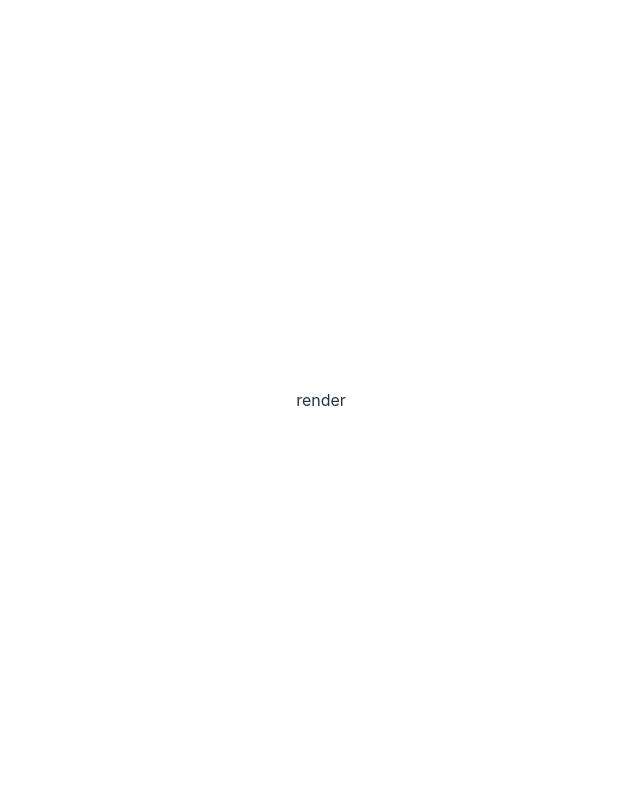
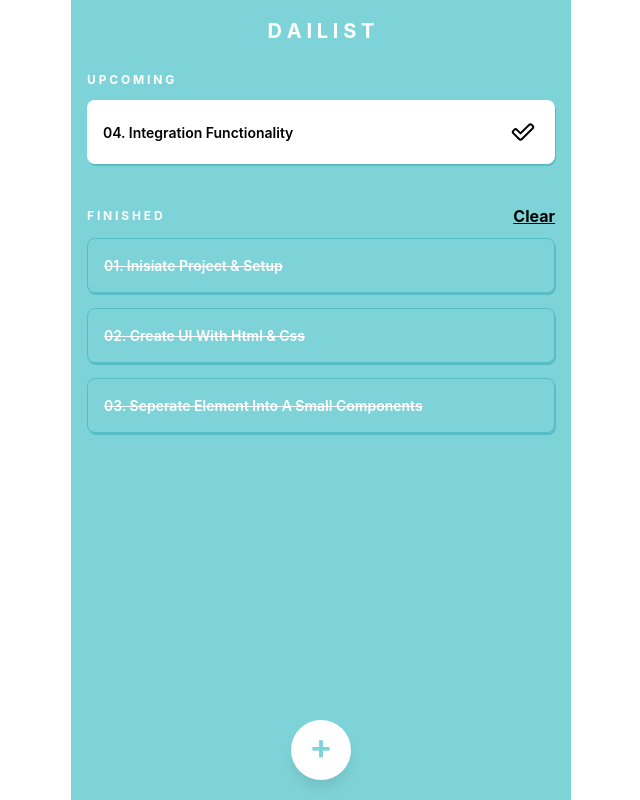
Before and after one commit to ismalzikri/Dailist, a React (Vite) app: page / in a window 1280 px wide. Shown: the whole page, without its empty margins (319-959 px from the left). Built offline with nearby package versions, Linux system fonts and the light colour scheme.

Commit message:
upda-all

```diff
--- a/src/App.css
+++ b/src/App.css
@@ -1,6 +1,68 @@
 #root {
-  max-width: 1280px;
-  margin: 0 auto;
-  padding: 2rem;
+  width: 100%;
+  max-width: 500px;
+  min-height: 100vh;
+  margin: 0px auto;
+  background: #7ed3d9;
+}
+
+.wrapper {
+  padding: 16px;
+  position: relative;
+}
+
+.wrapper__title {
+  font-size: 20px;
+  color: white;
+  text-transform: uppercase;
   text-align: center;
 }
+
+/*  wrapper upcoming start */
+
+.wrapper__upcoming {
+  width: 100%;
+  margin-top: 20px;
+  margin-bottom: 40px;
+}
+
+.wrapper__upcoming__title {
+  color: white;
+  font-weight: bold;
+  font-size: 12px;
+  text-transform: uppercase;
+}
+
+/*  wrapper upcoming end */
+
+
+
+/*  wrapper finished start */
+.wrapper__finished {
+  width: 100%;
+  margin-top: 20px;
+  margin-bottom: 20px;
+}
+
+.wrapper__finished__top {
+  display: flex;
+  justify-content: space-between;
+  align-items: center;
+}
+
+.wrapper__finished__top__title {
+  color: white;
+  font-weight: bold;
+  font-size: 12px;
+  text-transform: uppercase;
+}
+
+.wrapper__finished__top__clear {
+  font-size: 16px;
+  text-decoration: underline;
+  font-weight: bold;
+  cursor: pointer;
+  user-select: none;
+}
+
+/*  wrapper finished end */
--- a/src/App.tsx
+++ b/src/App.tsx
@@ -1,11 +1,45 @@
-import './App.css'
+import { useState } from "react";
+import { Card, Button, Modal } from "./components";
+import "./App.css";
 
 function App() {
+  const [isModalOpen, setIsModalOpen] = useState(false);
+
+  const handleModalToggle = () => {
+    setIsModalOpen(!isModalOpen);
+  };
+
   return (
     <div className="App">
-      render
+      <div className="wrapper">
+        <h1 className="wrapper__title">D a i l i s t</h1>
+        <div className="wrapper__upcoming">
+          <span className="wrapper__upcoming__title">u p c o m i n g</span>
+          <Card />
+        </div>
+        <div className="wrapper__finished">
+          <div className="wrapper__finished__top">
+            <span className="wrapper__finished__top__title">
+              f i n i s h e d
+            </span>
+            <span className="wrapper__finished__top__clear">Clear</span>
+          </div>
+          <div className="wrapper__finished__item">
+            <span>01. inisiate project & setup</span>
+          </div>
+          <div className="wrapper__finished__item">
+            <span>02. create UI with html & css</span>
+          </div>
+          <div className="wrapper__finished__item">
+            <span>03. Seperate element into a small components</span>
+          </div>
+        </div>
+        <Button onOpenModal={handleModalToggle} />
+
+        {isModalOpen && <Modal onClose={handleModalToggle} />}
+      </div>
     </div>
-  )
+  );
 }
 
-export default App
+export default App;
--- /dev/null
+++ b/src/components/Button/Button.css
@@ -0,0 +1,26 @@
+/* wrapper bottom navigation start  */
+
+.wrapper__bottom-navigation {
+  position: fixed;
+  bottom: 20px;
+  left: 0;
+  right: 0;
+  width: 60px;
+  height: 60px;
+  margin: auto;
+  display: flex;
+  cursor: pointer;
+  justify-content: center;
+  border-radius: 50%;
+  background-color: white;
+  box-shadow: 0px 10px 15px -3px rgba(0, 0, 0, 0.1);
+}
+
+.wrapper__bottom-navigation__icon {
+  color: #7ed3d9;
+  font-weight: 600;
+  font-size: 35px;
+  user-select: none;
+}
+
+/* end wrapper bottom navigation */
--- /dev/null
+++ b/src/components/Button/Button.tsx
@@ -0,0 +1,13 @@
+import "./Button.css";
+
+type ButtonProps = {
+  onOpenModal: () => void;
+};
+
+export function Button({ onOpenModal }: ButtonProps) {
+  return (
+    <div className="wrapper__bottom-navigation" onClick={onOpenModal}>
+      <span className="wrapper__bottom-navigation__icon">+</span>
+    </div>
+  );
+}
--- /dev/null
+++ b/src/components/Card/Card.css
@@ -0,0 +1,36 @@
+/*  wrapper upcoming start */
+.wrapper__upcoming__item {
+  display: flex;
+  align-items: center;
+  justify-content: space-between;
+  margin-top: 10px;
+  margin-bottom: 15px;
+  background: white;
+  border-radius: 8px;
+  box-shadow: 1px 2px #56bdc4;
+  padding: 16px;
+  font-size: 14px;
+  font-weight: 600;
+  text-transform: capitalize;
+}
+
+/*  wrapper upcoming end */
+
+
+
+/*  wrapper finished start */
+.wrapper__finished__item {
+  margin-top: 10px;
+  margin-bottom: 15px;
+  border: 1px solid #56bdc4;
+  border-radius: 8px;
+  box-shadow: 1px 2px #56bdc4;
+  padding: 16px;
+  font-size: 14px;
+  font-weight: 600;
+  color: white;
+  text-decoration: line-through;
+  text-transform: capitalize;
+}
+
+/*  wrapper finished end */
--- /dev/null
+++ b/src/components/Card/Card.tsx
@@ -0,0 +1,21 @@
+import "./Card.css";
+
+export function Card() {
+  return (
+    <div className="wrapper__upcoming__item">
+      <span>04. Integration Functionality</span>
+      <svg
+        width={32}
+        height={32}
+        xmlns="http://www.w3.org/2000/svg"
+        viewBox="0 0 32 32"
+        style={{ cursor: "pointer" }}
+      >
+        <path
+          d="M13.52,24.66a3,3,0,0,1-2.12-.88L5.75,18.12a3,3,0,0,1,0-4.24l.7-.71a3,3,0,0,1,4.25,0L13.52,16,21.3,8.22a3.09,3.09,0,0,1,4.25,0l.7.71a3,3,0,0,1,0,4.24L15.65,23.78A3,3,0,0,1,13.52,24.66ZM8.58,14.29a1,1,0,0,0-.71.3l-.71.7a1,1,0,0,0,0,1.42l5.66,5.65a1,1,0,0,0,1.41,0l10.61-10.6a1,1,0,0,0,0-1.42l-.71-.7a1,1,0,0,0-1.41,0h0l-8.49,8.48a1,1,0,0,1-1.41,0L9.28,14.59A1,1,0,0,0,8.58,14.29ZM22,8.93h0Z"
+          data-name="Layer 63"
+        ></path>
+      </svg>
+    </div>
+  );
+}
--- /dev/null
+++ b/src/components/EmptyPage/EmptyPage.tsx
@@ -0,0 +1,5 @@
+export function EmptyPage () {
+  return (
+    <div>EmptyPage</div>
+  )
+}
--- /dev/null
+++ b/src/components/Modal/Modal.css
@@ -0,0 +1,53 @@
+.modal-overlay {
+    position: fixed;
+    top: 0;
+    left: 0;
+    width: 100%;
+    height: 100%;
+    background-color: rgba(0, 0, 0, 0.5);
+    display: flex;
+    justify-content: center;
+    align-items: center;
+}
+
+.modal {
+    background-color: #fff;
+    border-radius: 5px;
+    box-shadow: 0 0 10px rgba(0, 0, 0, 0.3);
+    padding: 20px;
+    width: 400px;
+    max-width: 100%;
+}
+
+.modal input[type='text'] {
+    width: 100%;
+    padding: 0.5rem;
+    font-size: 14px;
+    margin-top: 5px;
+    margin-bottom: 5px;
+    border: 1px solid #ccc;
+    border-radius: 5px;
+}
+
+.modal-buttons {
+    display: flex;
+    justify-content: flex-end;
+    gap: 0.5rem;
+    margin-top: 10px;
+}
+
+.modal-buttons button {
+    padding: 5px 10px;
+    font-size: 16px;
+    margin-left: 10px;
+    border-radius: 5px;
+    border: none;
+    background-color: #007bff;
+    color: #fff;
+    cursor: pointer;
+}
+
+.modal-buttons button:last-child {
+    margin-left: 0;
+    background-color: #ccc;
+}
--- /dev/null
+++ b/src/components/Modal/Modal.tsx
@@ -0,0 +1,23 @@
+import "./Modal.css";
+
+type ModalProps = {
+  onClose: () => void;
+  //   onSubmit: (value: string) => void;
+};
+
+export function Modal({ onClose }: ModalProps) {
+  return (
+    <div className="modal-overlay">
+      <div className="modal">
+        <h3>What you gonna do?</h3>
+        <form>
+          <input type="text" placeholder="Playing guitar or somethin.." />
+          <div className="modal-buttons">
+            <button type="submit">Add</button>
+            <button onClick={onClose}>Cancel</button>
+          </div>
+        </form>
+      </div>
+    </div>
+  );
+}
--- /dev/null
+++ b/src/components/index.ts
@@ -0,0 +1,3 @@
+export { Button } from "./Button/Button";
+export { Card } from "./Card/Card";
+export { Modal } from "./Modal/Modal";
--- a/src/index.css
+++ b/src/index.css
@@ -1,69 +1,16 @@
+* {
+  margin: 0;
+  padding: 0;
+  box-sizing: border-box;
+}
+
 :root {
   font-family: Inter, system-ui, Avenir, Helvetica, Arial, sans-serif;
   line-height: 1.5;
   font-weight: 400;
-
-  color-scheme: light dark;
-  color: rgba(255, 255, 255, 0.87);
-  background-color: #57bcc2;
-
   font-synthesis: none;
   text-rendering: optimizeLegibility;
   -webkit-font-smoothing: antialiased;
   -moz-osx-font-smoothing: grayscale;
   -webkit-text-size-adjust: 100%;
 }
-
-a {
-  font-weight: 500;
-  color: #646cff;
-  text-decoration: inherit;
-}
-a:hover {
-  color: #535bf2;
-}
-
-body {
-  margin: 0;
-  display: flex;
-  place-items: center;
-  min-width: 320px;
-  min-height: 100vh;
-}
-
-h1 {
-  font-size: 3.2em;
-  line-height: 1.1;
-}
-
-button {
-  border-radius: 8px;
-  border: 1px solid transparent;
-  padding: 0.6em 1.2em;
-  font-size: 1em;
-  font-weight: 500;
-  font-family: inherit;
-  background-color: #1a1a1a;
-  cursor: pointer;
-  transition: border-color 0.25s;
-}
-button:hover {
-  border-color: #646cff;
-}
-button:focus,
-button:focus-visible {
-  outline: 4px auto -webkit-focus-ring-color;
-}
-
-@media (prefers-color-scheme: light) {
-  :root {
-    color: #213547;
-    background-color: #ffffff;
-  }
-  a:hover {
-    color: #747bff;
-  }
-  button {
-    background-color: #f9f9f9;
-  }
-}
```
Also changed, not shown: src/assets/cute_ghost-removebg-preview.png (added), src/components/EmptyPage/EmptyPage.css (added).
